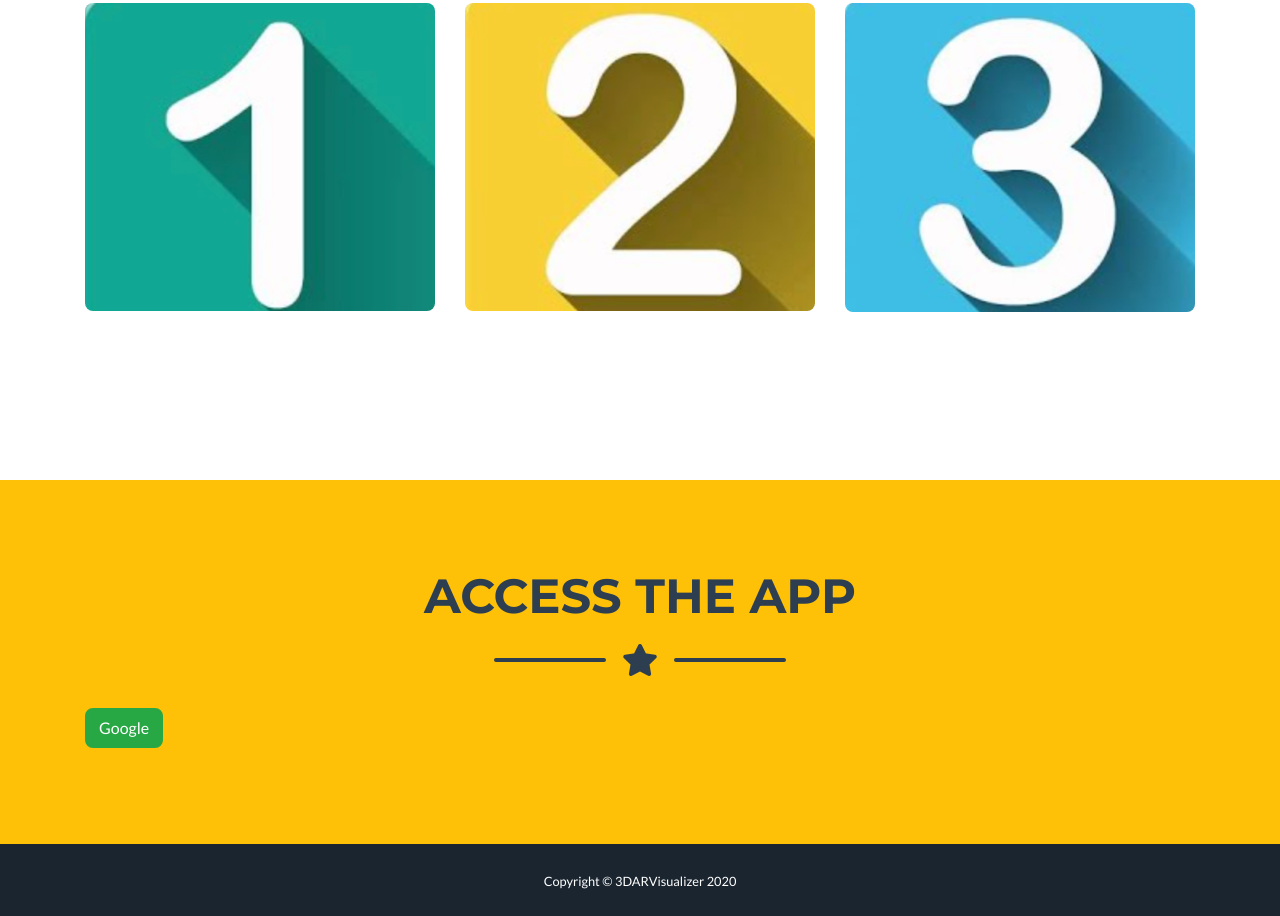
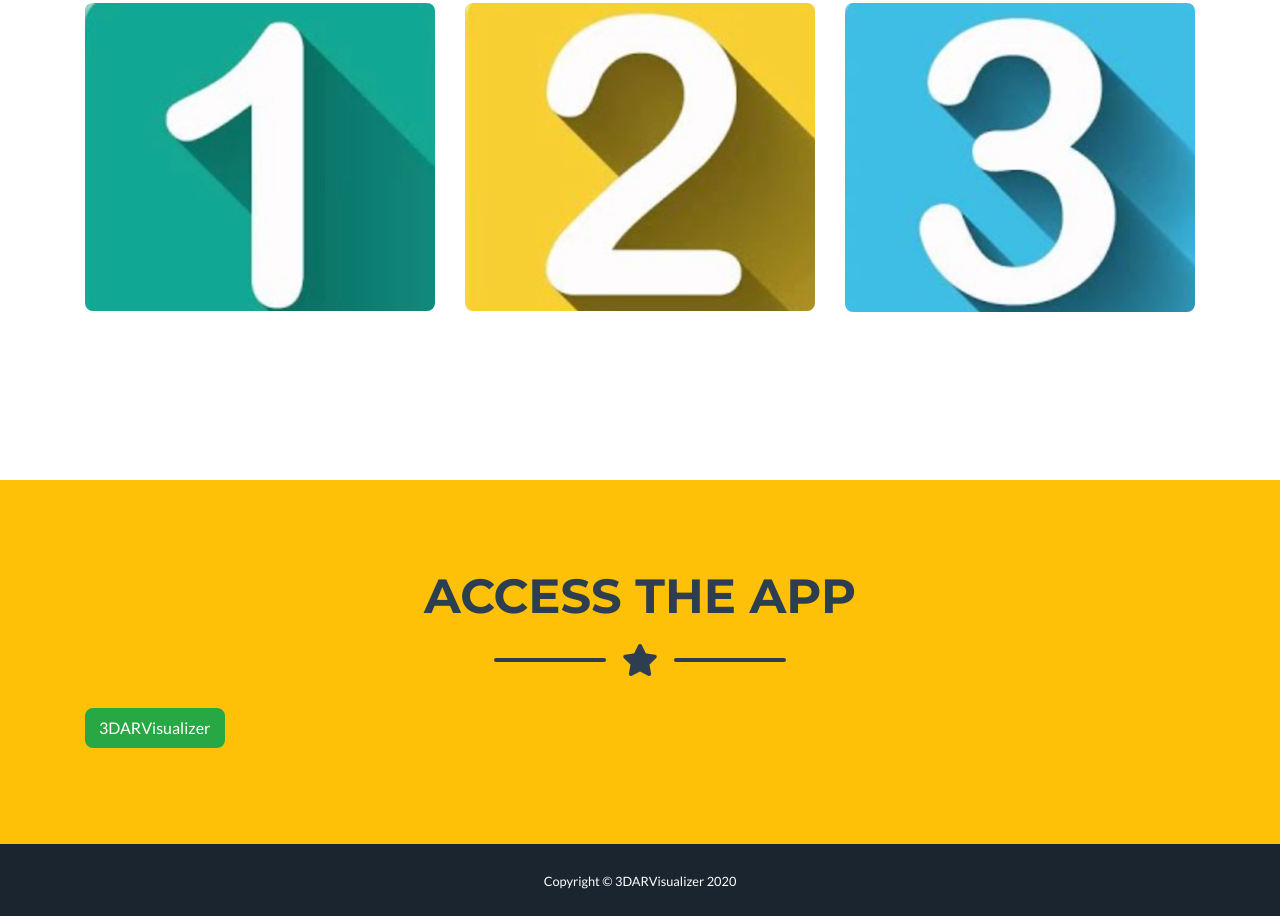
Before and after one commit to KetanKamat-5/3DARVisualizerFinalWebsite.github.io, a website with bundled scripts: page index.html in a window 1280 px wide. Shown: the part 2333-3249 px from the top of the page. Built offline with nearby package versions, Linux system fonts and the light colour scheme.

Commit message:
add file

```diff
--- a/index.html
+++ b/index.html
@@ -209,7 +209,7 @@
         <div class="divider-custom-line"></div>
       </div>
       <!-- <p align="center"><font size = "10"><a href="https://engex.herokuapp.com"target = "_blank" style="color:black">3DARVisualizer</a></font></p> -->
-      <button class="btn btn-success" onclick=" window.open('https://engex.herokuapp.com','_blank')"> Google</button>
+      <align = "center"><button class="btn btn-success" onclick=" window.open('https://engex.herokuapp.com','_blank')">3DARVisualizer</button></align>
     </div>
   </section>
 
```
